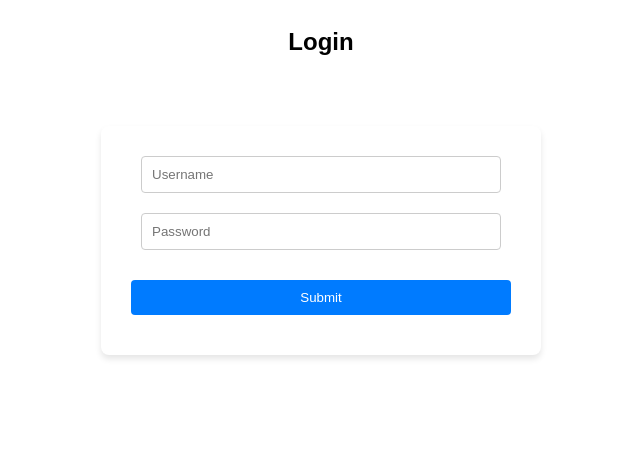
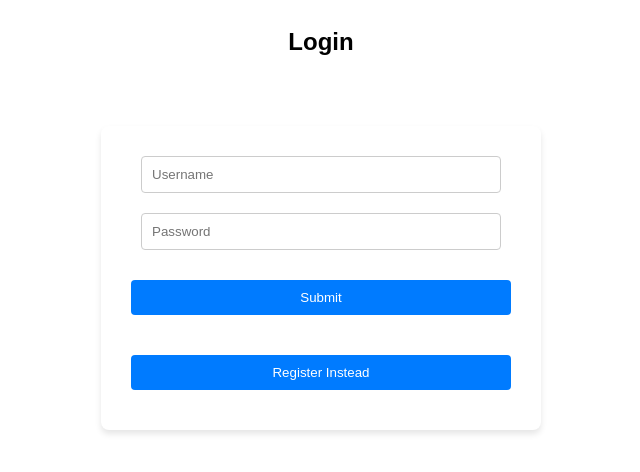
Before and after one commit to BhavnoorSaini/Bug-Tracker, a React (Vite) app in the folder frontend/: page /login in a window 1280 px wide. Shown: the top 472 px of the page, without its empty margins (319-959 px from the left). Built offline with nearby package versions, Linux system fonts and the light colour scheme; no server answers.

Commit message:
Added login and register redirects

```diff
--- a/frontend/src/components/Form.jsx
+++ b/frontend/src/components/Form.jsx
@@ -60,6 +60,23 @@ function Form({ route, method }) {
             <button type="submit" className="form-button">
                 {loading ? <LoadingIndicator /> : "Submit"}
             </button>
+            {method === "login" ? (
+                <button
+                    type="button"
+                    className="form-button"
+                    onClick={() => navigate("/register")}
+                >
+                    Register Instead
+                </button>
+            ) : (
+                <button
+                    type="button"
+                    className="form-button"
+                    onClick={() => navigate("/login")}
+                >
+                    Login Instead
+                </button>
+            )}
         </form>
     );
 }
--- a/frontend/src/pages/Home.jsx
+++ b/frontend/src/pages/Home.jsx
@@ -2,6 +2,7 @@ import { useState, useEffect } from "react";
 import api from "../api";
 import Bug from "../components/Bug";
 import "../styles/Home.css";
+import Form from "../components/Form";
 
 function Home() {
     const [bugs, setBugs] = useState([]);
```
Also changed, not shown: 1 other file (tests, documents, lock files or other folders).
